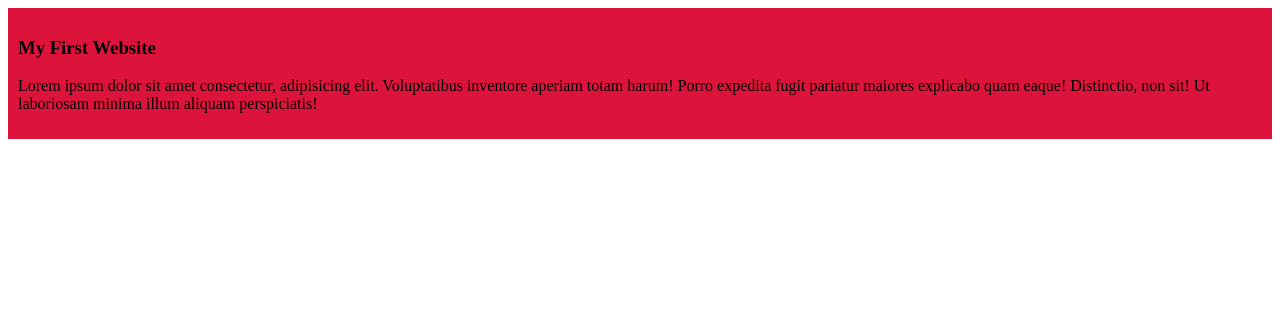
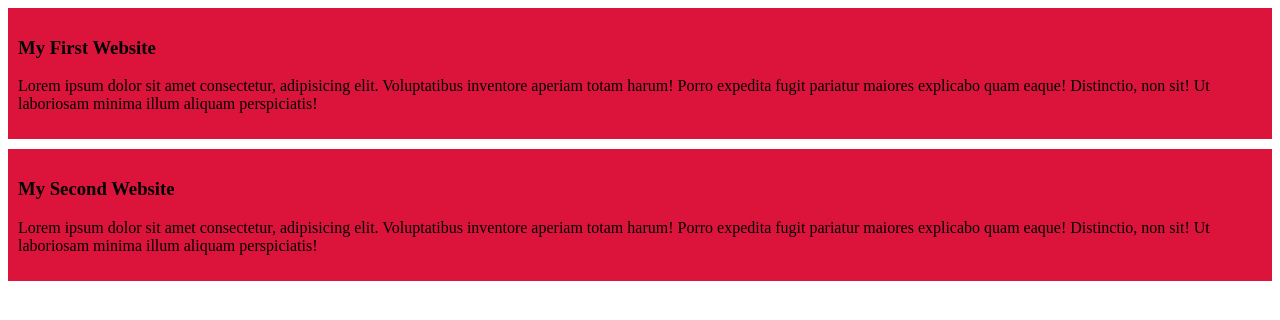
Before and after one commit to Fatema-tuj-Jahura/my-first-github-repo, a plain HTML site: page index.html in a window 1280 px wide. Drawn offline with Linux system fonts and the light colour scheme.

Commit message:
added the second blog

```diff
--- a/index.html
+++ b/index.html
@@ -7,8 +7,13 @@
     <link rel="stylesheet" href="styles/blog.css">
 </head>
 <body>
+
     <div>
         <h3>My First Website</h3>
+        <p>Lorem ipsum dolor sit amet consectetur, adipisicing elit. Voluptatibus inventore aperiam totam harum! Porro expedita fugit pariatur maiores explicabo quam eaque! Distinctio, non sit! Ut laboriosam minima illum aliquam perspiciatis!</p>
+    </div>
+    <div>
+        <h3>My Second Website</h3>
         <p>Lorem ipsum dolor sit amet consectetur, adipisicing elit. Voluptatibus inventore aperiam totam harum! Porro expedita fugit pariatur maiores explicabo quam eaque! Distinctio, non sit! Ut laboriosam minima illum aliquam perspiciatis!</p>
     </div>
 
--- a/styles/blog.css
+++ b/styles/blog.css
@@ -1,4 +1,5 @@
 div{
     background-color: crimson;
     padding: 10px;
+    margin-bottom: 10px;
 }
```
